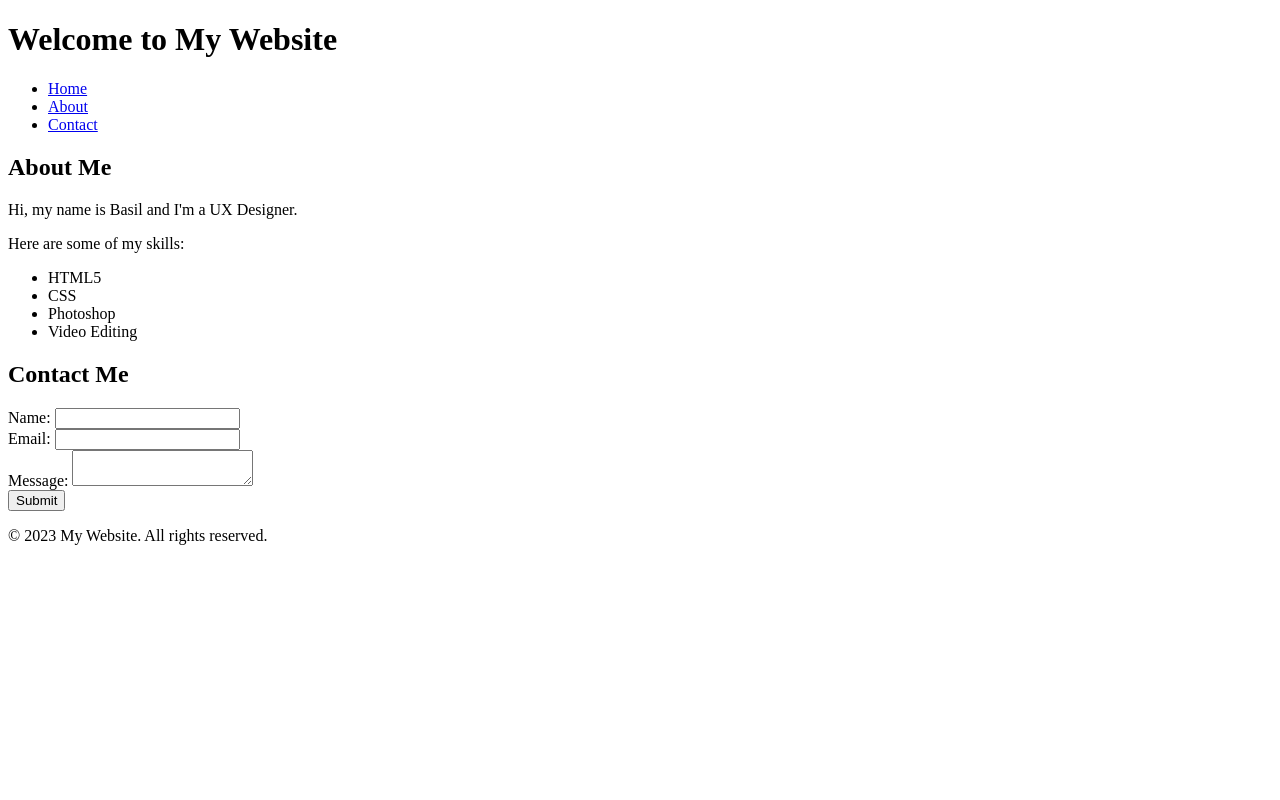
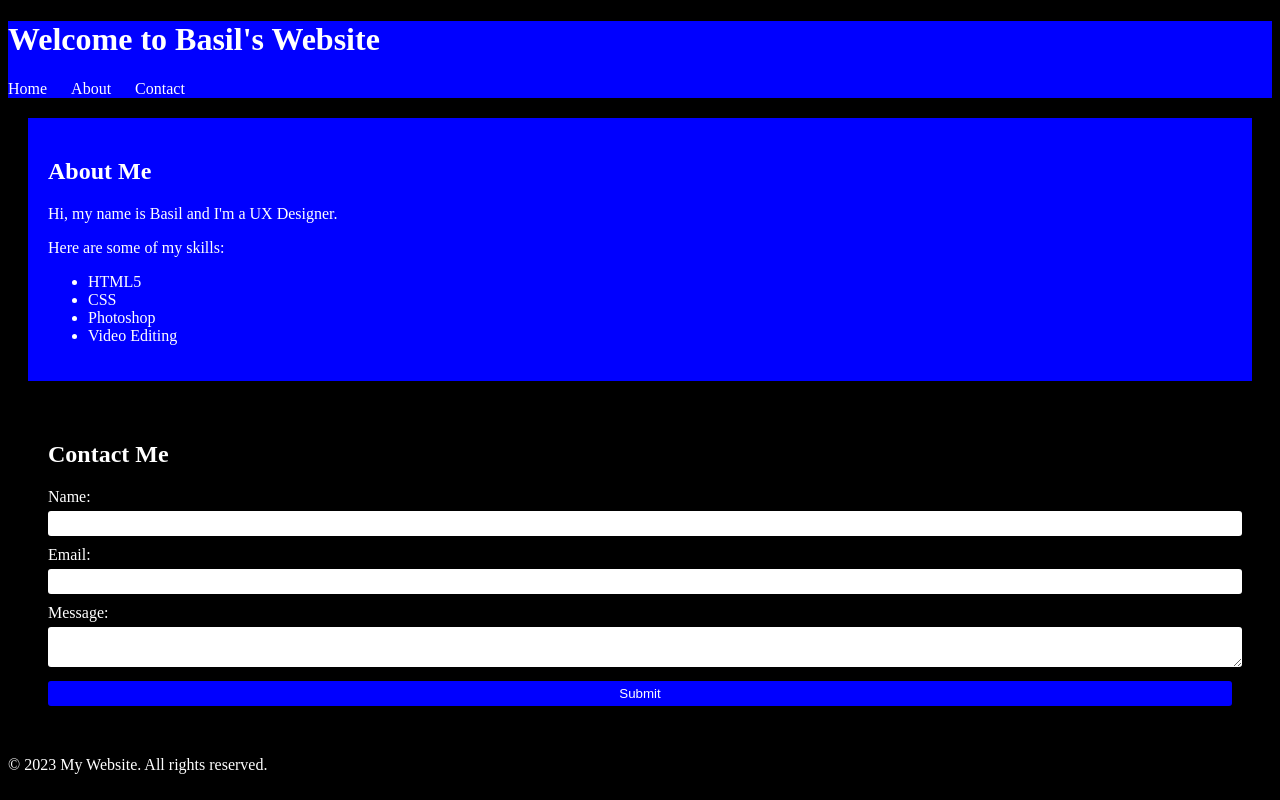
Before and after one commit to Holy-Crown/Test2023-09-05, a plain HTML site: page Index.html in a window 1280 px wide. Drawn offline with Linux system fonts and the light colour scheme; files whose address does not match are found by name.

Commit message:
New Index file with gramma correction

```diff
--- a/Index.html
+++ b/Index.html
@@ -1,11 +1,16 @@
 <!DOCTYPE html>
 <html>
+
+	<meta charset="UTF-8" >
+
+	<link rel="stylesheet" href="C:\Users\basil\Desktop\Kodning Skole\4 Lektion HTML\Stylesheet.css">
+
 <head>
 	<title>My Website</title>
 </head>
 <body>
 	<header>
-		<h1>Welcome to My Website</h1>
+		<h1>Welcome to Basil's Website</h1>
 		<nav>
 			<ul>
 				<li><a href="#">Home</a></li>
```
